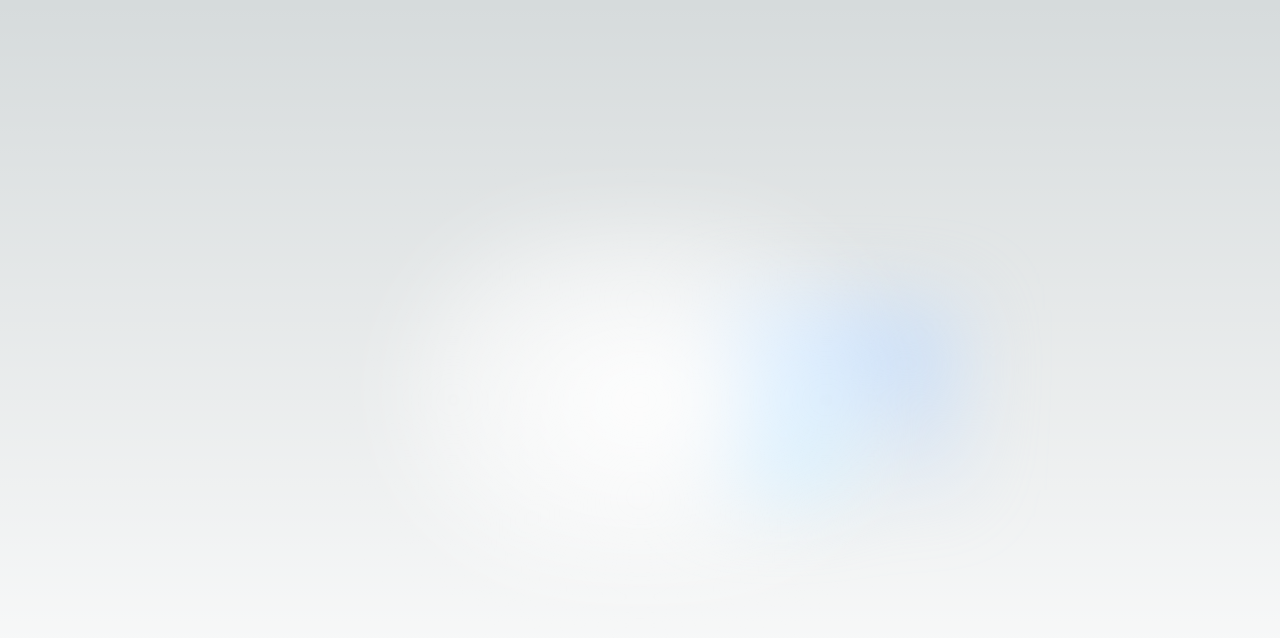
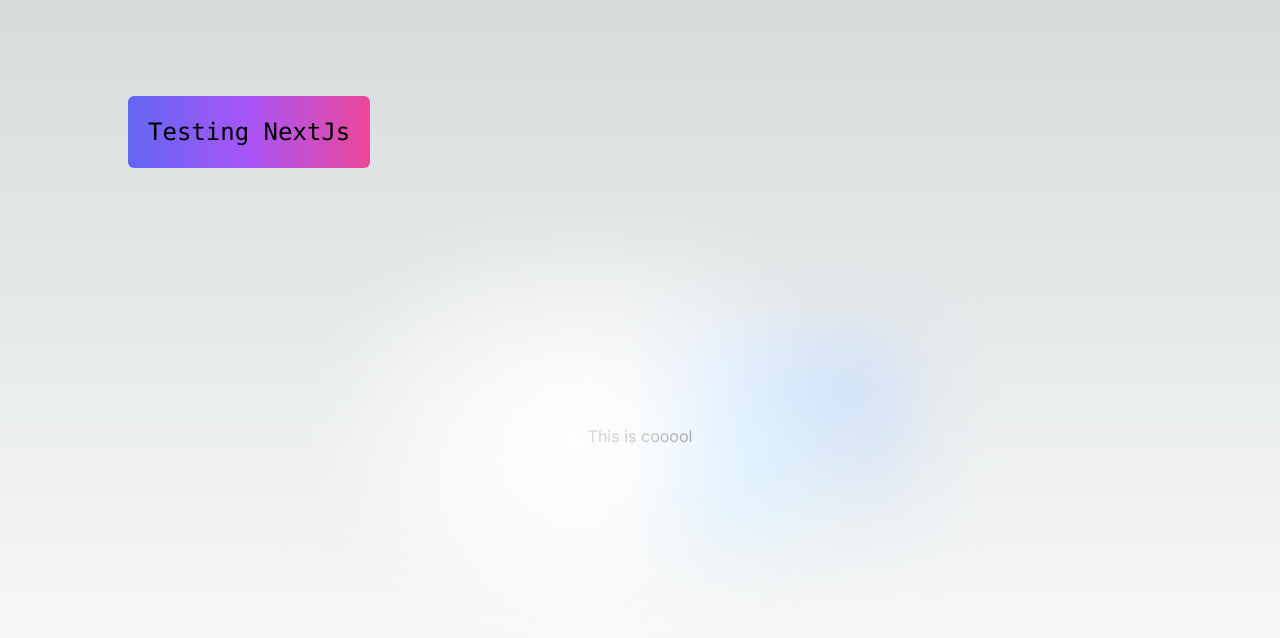
Before and after one commit to chayilDeborah/nextjs-sample, a Next.js app: page / in a window 1280 px wide. Shown: the top 638 px of the page. Built offline with nearby package versions, Linux system fonts and the light colour scheme.

Commit message:
feat: create a gradient nextjs button

```diff
--- a/app/page.js
+++ b/app/page.js
@@ -4,11 +4,13 @@
   return (
     <main className="flex min-h-screen flex-col items-center justify-between p-24">
       <div className="z-10 w-full max-w-5xl items-center justify-between font-mono text-sm lg:flex">
-
+        <button className='btn text-2xl bg-gradient-to-r from-indigo-500 via-purple-500 to-pink-500 rounded-md p-5 hover:from-pink-500 hover:to-indigo-500'>
+          Testing NextJs
+        </button>
       </div>
 
       <div className="relative flex place-items-center before:absolute before:h-[300px] before:w-[480px] before:-translate-x-1/2 before:rounded-full before:bg-gradient-radial before:from-white before:to-transparent before:blur-2xl before:content-[''] after:absolute after:-z-20 after:h-[180px] after:w-[240px] after:translate-x-1/3 after:bg-gradient-conic after:from-sky-200 after:via-blue-200 after:blur-2xl after:content-[''] before:dark:bg-gradient-to-br before:dark:from-transparent before:dark:to-blue-700 before:dark:opacity-10 after:dark:from-sky-900 after:dark:via-[#0141ff] after:dark:opacity-40 before:lg:h-[360px]">
-
+        This is cooool
       </div>
 
       <div className="mb-32 grid text-center lg:mb-0 lg:grid-cols-4 lg:text-left">
```
